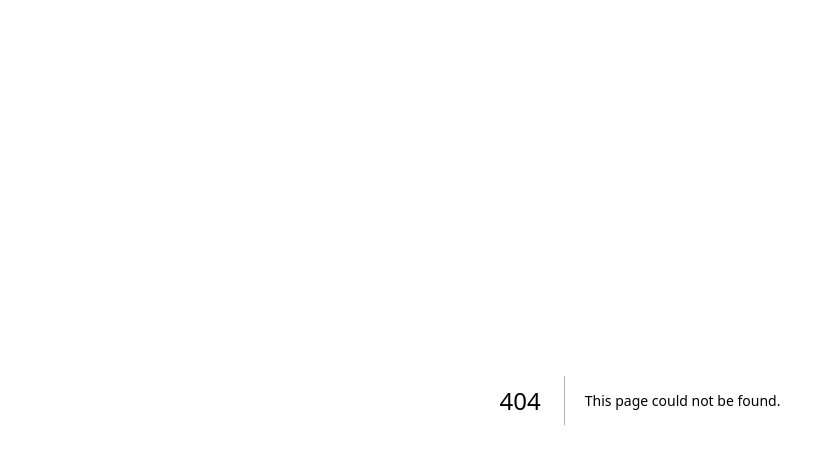
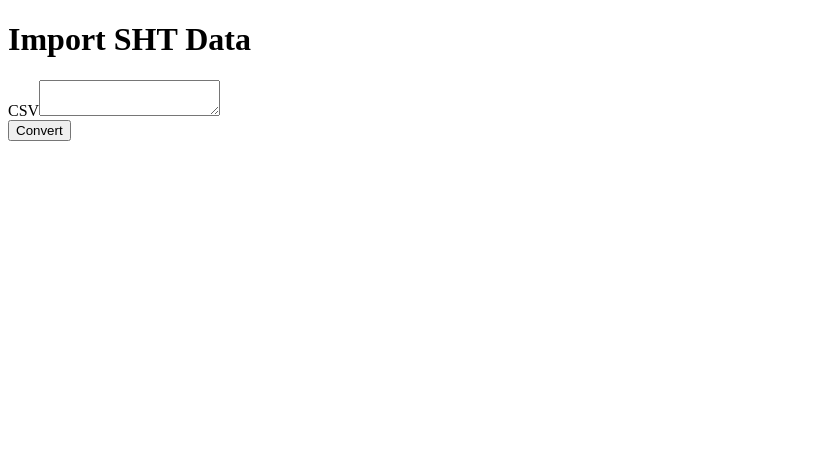
Before and after one commit to kindohm/sht-web, a Next.js app: page /import in a window 1280 px wide. Before the commit this address had no page. Shown: the top 464 px of the page, without its empty margins (0-835 px from the left). Built offline with nearby package versions, Linux system fonts and the light colour scheme.

Commit message:
work on import

```diff
--- a/package.json
+++ b/package.json
@@ -15,8 +15,12 @@
     "eslint": "8.36.0",
     "eslint-config-next": "13.2.4",
     "next": "13.2.4",
+    "papaparse": "^5.4.0",
     "react": "18.2.0",
     "react-dom": "18.2.0",
     "typescript": "5.0.2"
+  },
+  "devDependencies": {
+    "@types/papaparse": "^5.3.7"
   }
 }
--- /dev/null
+++ b/src/pages/import.tsx
@@ -0,0 +1,57 @@
+import Head from "next/head";
+import { useState } from "react";
+import * as Papa from "papaparse";
+
+export default function Import() {
+  const [csvInput, setCsvInput] = useState("");
+
+  const convert = () => {
+    console.log("input", csvInput);
+    const result = Papa.parse(csvInput, { header: true });
+
+    // parsed objects look like this:
+    // {
+    //   "name": "Northern Terminus",
+    //   "isTrailhead": "FALSE",
+    //   "northToSouth": "0",
+    //   "southToNorth": "297.8",
+    //   "size": "",
+    //   "water": "",
+    //   "distanceToParking": "",
+    //   "overnightParking": "unknown"
+    // }
+  };
+
+  return (
+    <>
+      <Head>
+        <title>Import Data</title>
+        <meta name="viewport" content="width=device-width, initial-scale=1" />
+        <link rel="icon" href="/favicon.ico" />
+      </Head>
+      <main>
+        <div className="container">
+          <h1>Import SHT Data</h1>
+          <div>
+            <div className="mb-3">
+              <label htmlFor="csvInput" className="form-label">
+                CSV
+              </label>
+              <textarea
+                className="form-control"
+                id="csvInput"
+                value={csvInput}
+                onChange={(e) => setCsvInput(e.target.value)}
+              />
+            </div>
+            <div className="mb-3">
+              <button className="btn btn-primary" onClick={convert}>
+                Convert
+              </button>
+            </div>
+          </div>
+        </div>
+      </main>
+    </>
+  );
+}
```
Also changed, not shown: trail-data/sht-data-entry.csv (added), 1 other file (tests, documents, lock files or other folders).
